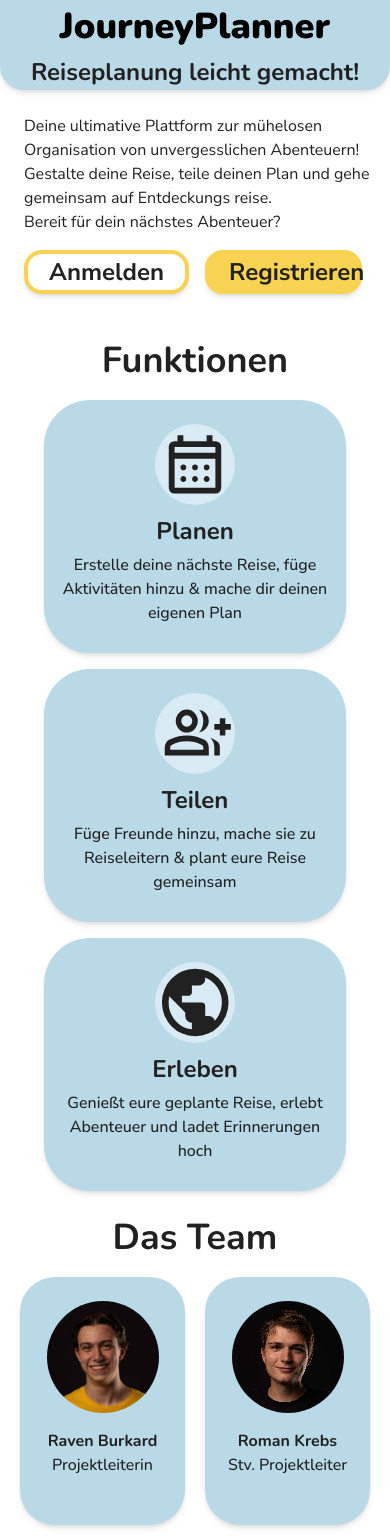
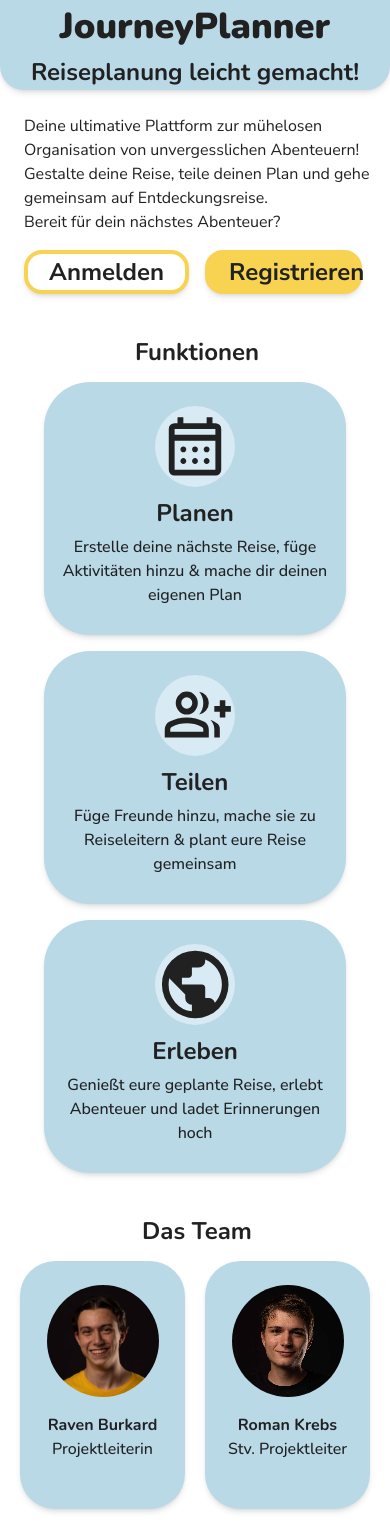
Before and after one commit to JourneyPlanner/JourneyPlanner-old, a Vue app: page / in a window 390 px wide. Shown: the top 1539 px of the page. Built offline with nearby package versions, Linux system fonts and the light colour scheme; no server answers; a web font is replaced by a local one.

Commit message:
feat: kinda responsive landing page

```diff
--- a/src/components/Footer.vue
+++ b/src/components/Footer.vue
@@ -1,6 +1,6 @@
 <template>
   <div class="flex justify-center items-center shadow-md overflow-x-hidden">
-    <div class="bg-primary rounded-[68px] font-nunito font-light text-base py-2 mt-4 mb-2">
+    <div class="bg-primary md:bg-secondary lg:bg-primary rounded-[68px] font-nunito font-light text-base py-2 mt-4 mb-2">
       <RouterLink to="impressum" class="mr-1 ml-2 sm:ml-5 sm:mr-3 hover:opacity-80 hover:underline">Impressum</RouterLink>
       <a href="mailto:contact@journeyplanner.io" class="font-semibold mr-1 sm:mr-3 hover:opacity-80 hover:underline">contact@journeyplanner.io</a>
       <RouterLink to="datenschutz" class="mr-2 sm:mr-5 hover:opacity-80 hover:underline">Datenschutz</RouterLink>
--- a/src/components/FunctionCard.vue
+++ b/src/components/FunctionCard.vue
@@ -1,5 +1,5 @@
 <template >
-  <div class="flex flex-col items-center bg-primary rounded-[46px] pt-6 mt-3 p-2 pb-3 justify-between mx-5 shadow-md">
+  <div class="flex flex-col items-center bg-primary md:bg-secondary lg:bg-primary rounded-[46px] pt-6 mt-3 p-2 pb-3 justify-between mr-5 lg:mx-5 shadow-md"> <!-- mx-5 md:mx-2 lg:mx-5 -->
     <i>
       <slot name="icon"></slot>
     </i>
--- a/src/components/MemberCard.vue
+++ b/src/components/MemberCard.vue
@@ -1,5 +1,5 @@
 <template>
-  <div class="flex flex-col items-center bg-primary rounded-[35px] px-3 pt-6 mt-3 pb-6 shadow-md">
+  <div class="flex flex-col items-center bg-primary md:bg-secondary lg:bg-primary rounded-[35px] px-3 pt-6 mt-3 pb-6 shadow-md">
     <i>
       <slot name="icon"></slot>
     </i>
--- a/src/components/buttons/LoginButton.vue
+++ b/src/components/buttons/LoginButton.vue
@@ -1,6 +1,6 @@
 <template>
   <RouterLink to="/login" class="bg-background border-4 border-call-to-action
-  rounded-[18px] text-text-black font-nunito-sans font-bold
+  rounded-[18px] text-text-black font-nunito-sans font-bold md:font-semibold lg:font-bold
   text-xl lg:py-1 flex justify-around shadow-md hover:opacity-80">
     Anmelden
   </RouterLink>
--- a/src/components/buttons/RegisterButton.vue
+++ b/src/components/buttons/RegisterButton.vue
@@ -1,7 +1,7 @@
 <template>
   <RouterLink to="/register" class="bg-call-to-action
   border-4 border-call-to-action rounded-[18px]
-  text-text-black font-nunito-sans font-bold text-xl
+  text-text-black font-nunito-sans font-bold md:font-semibold lg:font-bold text-xl
   lg:py-1 px-5 lg:px-16 flex justify-around mr-2 shadow-md hover:opacity-80">
     Registrieren
   </RouterLink>
--- a/src/views/LandingPageView.vue
+++ b/src/views/LandingPageView.vue
@@ -17,33 +17,30 @@ import Footer from "../components/Footer.vue";
 </script>
 
 <template>
-  <div class="absolute overflow-x-hidden md:-top-24 lg:-top-36 md:right-0 hidden lg:block">
+  <div class="absolute overflow-x-hidden md:-top-72 md:-right-64 lg:-top-24 xl:-top-36 lg:right-0 hidden md:block">
     <VespaIllustration/>
   </div>
   <div class="relative">
     <div id="start"/>
     <NavBar class="lg:sticky lg:top-0.5"/>
 
-    <div class="lg:ml-16 lg:mt-10">
-      <div class="bg-primary lg:bg-opacity-0 rounded-b-3xl lg:rounded-none shadow-md lg:shadow-none -mt-3 lg:ml-6">
-        <h1 class="font-nunito text-2xl text-center lg:text-left lg:text-4xl lg:text-text-black font-black lg:font-bold break-words">
+    <div class="md:ml-8 lg:ml-16 lg:mt-10">
+      <div class="bg-primary md:bg-opacity-0 rounded-b-3xl md:rounded-none shadow-md md:shadow-none -mt-3 lg:ml-6">
+        <h1 class="font-nunito text-center md:text-left text-2xl lg:text-4xl text-text-black font-black sm:font-bold break-words">
           JourneyPlanner
         </h1>
-        <h2 class="font-nunito text-xl lg:text-2xl text-center lg:text-left text-text-black font-bold lg:font-semibold">
+        <h2 class="font-nunito text-xl md:text-xl lg:text-2xl text-center md:text-left text-text-black font-bold md:font-semibold">
           Reiseplanung leicht gemacht!
         </h2>
       </div>
-      <p class="font-nunito-sans text-base lg:text-xl text-text-black md:w-3/6 flex flex-wrap mt-6 lg:mt-3 mr-5 text-left ml-6">
+      <p class="font-nunito-sans text-base sm:text-base lg:text-xl text-text-black md:w-5/12 lg:w-3/6 flex flex-wrap mt-6 md:mt-3 mr-5 text-left ml-6 md:ml-0 lg:ml-6">
         Deine ultimative Plattform zur mühelosen Organisation von unvergesslichen Abenteuern!
         <br>
-        Gestalte deine Reise, teile deinen Plan und gehe gemeinsam auf Entdeckungs
-        <wbr>
-        reise.
-        <br><span class="text-left">
-        Bereit für dein nächstes Abenteuer?
-        </span>
+        Gestalte deine Reise, teile deinen Plan und gehe gemeinsam auf Entdeckungsreise.
+        <br>
+        <span class="text-left">Bereit für dein nächstes Abenteuer?</span>
       </p>
-      <div class="grid grid-cols-2 grid-rows-1 gap-4 sm:w-1/4 mt-4 mr-5 ml-6">
+      <div class="grid grid-cols-2 grid-rows-1 gap-4 sm:w-2/4 lg:w-1/4 mt-4 mr-5 ml-6 md:ml-0 lg:ml-6">
         <div>
           <LoginButton/>
         </div>
@@ -52,12 +49,12 @@ import Footer from "../components/Footer.vue";
         </div>
       </div>
 
-    <div id="functions" class="lg:grid lg:grid-cols-3 lg:gap-12 mt-10 lg:mt-40 mx-5">
-      <h1 class="font-nunito font-bold text-2xl lg:text-3xl text-text-black text-center lg:text-left mt-5 lg:mt-20">
+    <div id="functions" class="lg:grid lg:grid-cols-3 lg:gap-12 mt-10 lg:mt-40 mx-5 ml-6 md:mx-0 lg:mx-5">
+      <h1 class="font-nunito font-bold text-xl lg:text-3xl text-text-black text-center sm:text-left mt-5 lg:mt-20">
         Funktionen
       </h1>
     </div>
-    <div class="grid grid-cols-1 lg:grid-cols-3 grid-rows-3 lg:grid-rows-1 gap-1 lg:gap-8 px-6 lg:px-0 lg:pr-16">
+    <div class="grid grid-cols-1 sm:grid-cols-3 grid-rows-3 sm:grid-rows-1 gap-1 lg:gap-8 px-6 ml-5 sm:ml-0 md:px-0 md:pr-16">
 
       <FunctionCard class="row-start-1">
         <template #icon>
@@ -73,7 +70,7 @@ import Footer from "../components/Footer.vue";
         </template>
       </FunctionCard>
 
-      <FunctionCard class="row-start-2 lg:row-start-1">
+      <FunctionCard class="row-start-2 sm:row-start-1">
         <template #icon>
           <IconShare/>
         </template>
@@ -85,7 +82,7 @@ import Footer from "../components/Footer.vue";
         </template>
       </FunctionCard>
 
-      <FunctionCard class="row-start-3 lg:row-start-1">
+      <FunctionCard class="row-start-3 sm:row-start-1">
         <template #icon>
           <IconExperience/>
         </template>
@@ -97,15 +94,15 @@ import Footer from "../components/Footer.vue";
         </template>
       </FunctionCard>
     </div>
-    <div id="team" class="lg:grid lg:grid-cols-3 lg:gap-12 lg:mt-10 mx-5">
-      <h1 class="font-nunito font-bold text-2xl lg:text-3xl text-text-black text-center lg:text-left mt-5">
+    <div id="team" class="lg:grid lg:grid-cols-3 lg:gap-12 mt-10 mx-5 ml-6 md:mx-0 lg:mx-5">
+      <h1 class="font-nunito font-bold text-xl lg:text-3xl text-text-black text-center sm:text-left mt-5">
         Das Team
       </h1>
     </div>
 
-    <div class="grid grid-cols-2 lg:grid-cols-4 grid-rows-2 lg:grid-rows-1 gap-5 lg:gap-4 px-5 lg:pl-6 lg:pr-20">
+    <div class="grid grid-cols-2 sm:grid-cols-4 grid-rows-2 sm:grid-rows-1 gap-5 md:gap-4 px-5 md:px-0 lg:pl-6 sm:pr-12 md:pr-20">
 
-      <MemberCard class="">
+      <MemberCard>
         <template #icon>
           <Raven/>
         </template>
@@ -117,7 +114,7 @@ import Footer from "../components/Footer.vue";
         </template>
       </MemberCard>
 
-      <MemberCard class="">
+      <MemberCard>
         <template #icon>
           <Roman/>
         </template>
@@ -129,7 +126,7 @@ import Footer from "../components/Footer.vue";
         </template>
       </MemberCard>
 
-      <MemberCard class="">
+      <MemberCard>
         <template #icon>
           <Stefi/>
         </template>
@@ -141,7 +138,7 @@ import Footer from "../components/Footer.vue";
         </template>
       </MemberCard>
 
-      <MemberCard class="">
+      <MemberCard>
         <template #icon>
           <Severin/>
         </template>
@@ -154,10 +151,7 @@ import Footer from "../components/Footer.vue";
       </MemberCard>
     </div>
     </div>
-    <Footer class="lg:pt-10"/>
+    <Footer class="pt-5 lg:pt-10"/>
 
   </div>
 </template>
-
-<style scoped>
-</style>
```
